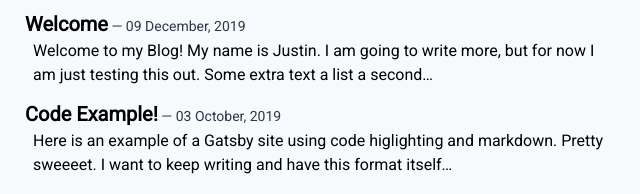
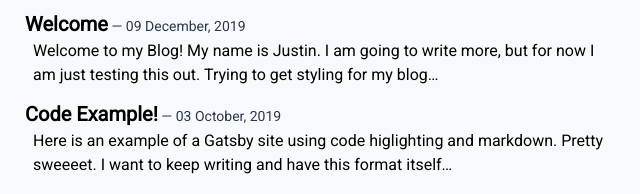
Before and after one commit to justinrassier/justin-rassier-gatsby, a Gatsby site: page / in a window 1280 px wide. Shown: the part 172-366 px from the top of the page, 623-1263 px from the left. Built offline with nearby package versions, Linux system fonts and the light colour scheme; Gatsby itself is replaced by a stand-in of ours.

```diff
--- a/src/posts/welcome.md
+++ b/src/posts/welcome.md
@@ -6,7 +6,7 @@
 
 # Welcome to my Blog!
 
-My name is Justin. I am going to write more, but for now I am just testing this out.
+My name is Justin. I am going to write more, but for now I am just testing this out. Trying to get styling for my blog template working correctly.
 
 Some extra text
 
```
